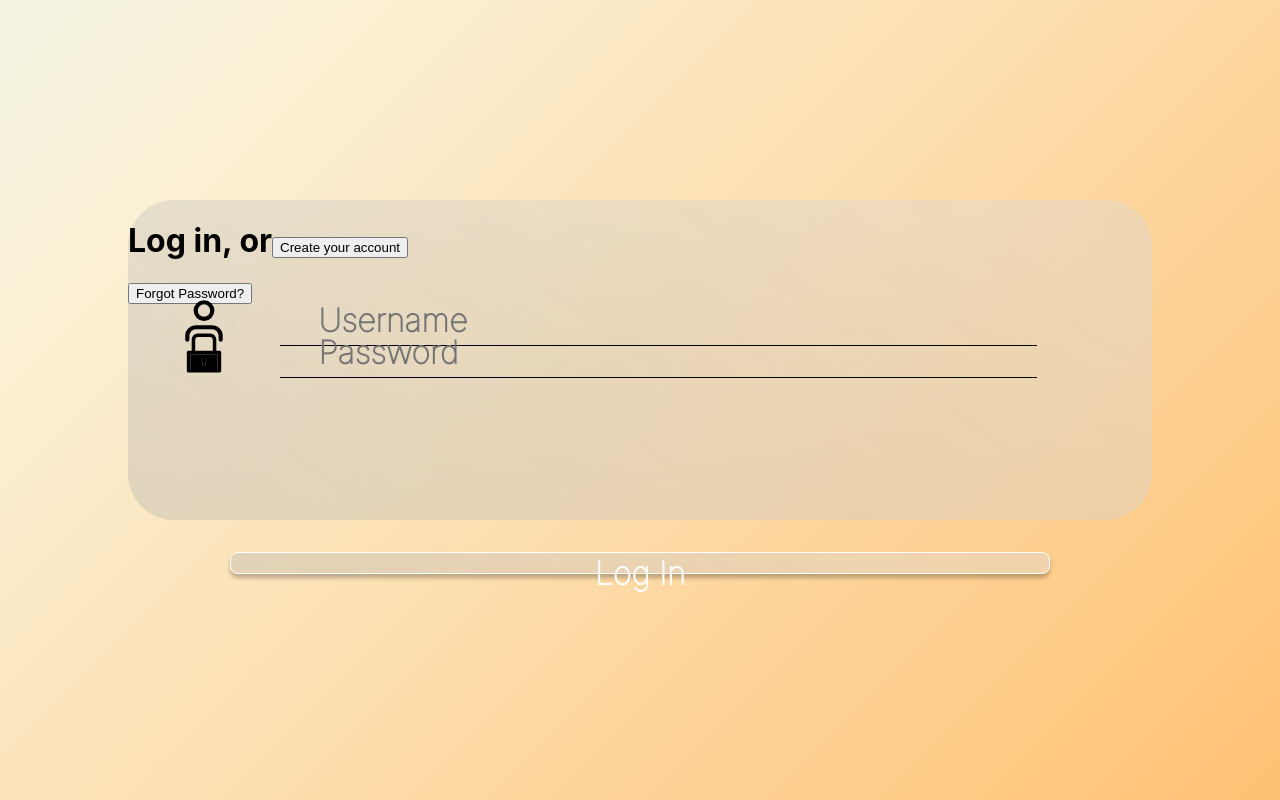
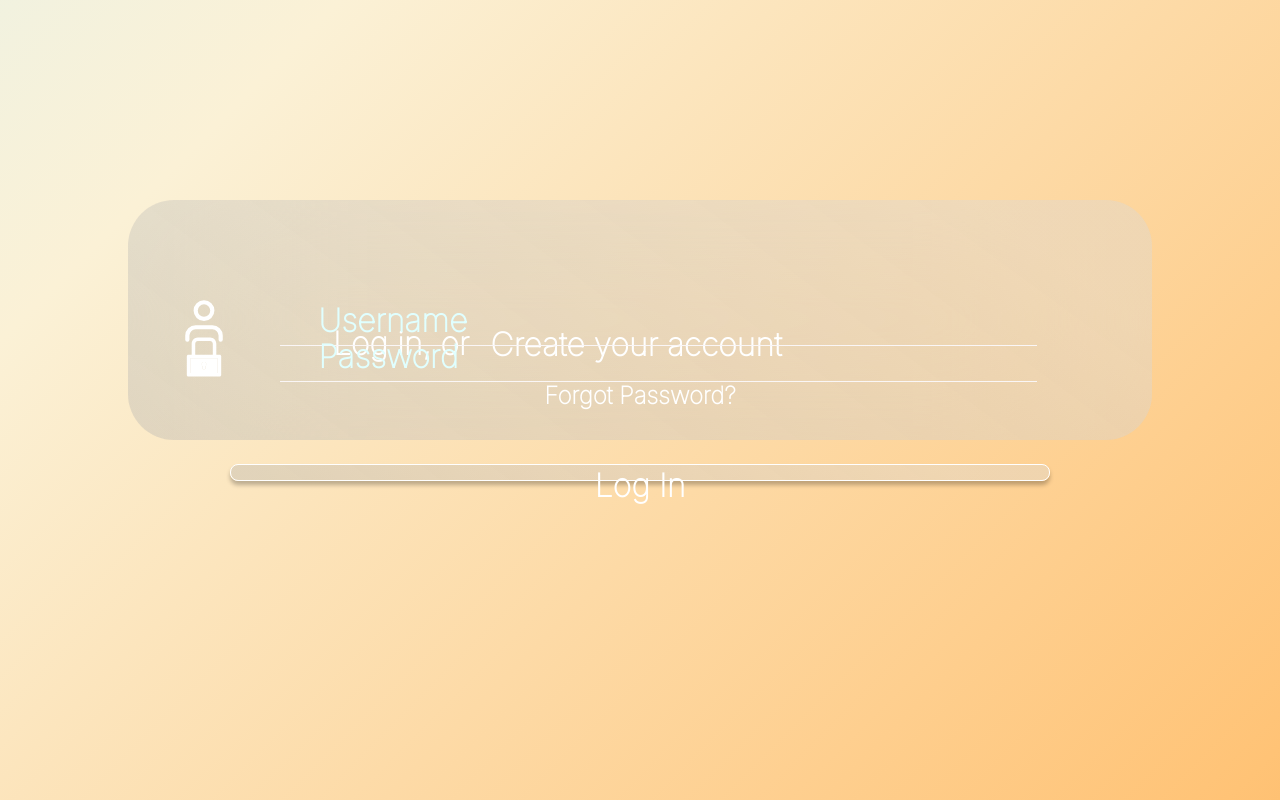
Before and after one commit to Anabela-Lima/capstone_frontend, a React (Create React App) app: page /LogIn in a window 1280 px wide. Built offline with nearby package versions, Linux system fonts and the light colour scheme.

Commit message:
login body first draft

```diff
--- a/src/components/LogIn.css
+++ b/src/components/LogIn.css
@@ -2,7 +2,7 @@
 #logInBody{
 position: absolute;
 width: 80%;
-height: 40%;
+height: 30%;
 left: 10%;
 right: 10%;
 top: 25%;
@@ -34,13 +34,50 @@ font-weight:bolder;
 color:#FFFFFF;
 }
 
+.createAccHeading{
+    color: #FFFFFF;
+    border: none;
+    font-family: 'Inter', sans-serif;
+    font-size: xx-large;
+    font-weight: bold;
+    position: relative;
+    display: inline-flex;
+    padding-top: 10%;
+    left: 20%;
+}
+
+.forgotPswBtn{
+    position: absolute;
+    top: 75%;
+    left: 35%;
+    width: 30%;
+    font-family: 'Inter', sans-serif;
+    font-size: x-large;
+    font-weight: bold;
+    color: #FFFFFF;
+    border: none;
+    background-color: transparent;
+}
+
+.createAccBtn{
+    background-color: transparent;
+    color: #FFFFFF;
+    border: none;
+    font-family: 'Inter', sans-serif;
+    font-size: xx-large;
+    font-weight: bold;
+    position: relative;
+    left: 5%;
+}
+
 .passwordForm{
     position: absolute;
     width: 100%;
-    top: 40%;
+    top: 55%;
     left: 5%;
     font-size: 50px;
     display: flex;
+    color:#FFFFFF;
 }
 
 input[type=password]{
@@ -54,17 +91,18 @@ input[type=password]{
     color:#FFFFFF;
     background-color: transparent;
     border-style: none;
-    border-bottom: 1px solid black;
+    border-bottom: 1px solid rgb(250, 246, 246);
 
 }
 
 .unameForm{
     position: absolute;
     width: 100%;
-    top: 30%;
+    top: 40%;
     left: 5%;
     font-size: 50px;
     display: flex;
+    color:#FFFFFF;
 }
 
 input[type=uname]{
@@ -79,5 +117,10 @@ input[type=uname]{
     background-color: transparent;
     border-style: none;
     border-bottom: 1px solid black;
+    border-bottom: 1px solid rgb(250, 246, 246);
+}
 
+::placeholder{
+text-align: left;
+color: lightcyan;
 }
--- a/src/components/LogIn.js
+++ b/src/components/LogIn.js
@@ -11,9 +11,9 @@ const LogIn = () => {
 
             <form className="containerForm">
 
-                <h1> Log in, or
+                <h1 className="createAccHeading"> Log in, or
                     <Link to="/CreateAccount">
-                    <button className="createAcc" value="submit">Create your account</button>
+                    <button className="createAccBtn" value="submit">Create your account</button>
                     </Link>
                 </h1>
                 <div className="unameForm">
```
